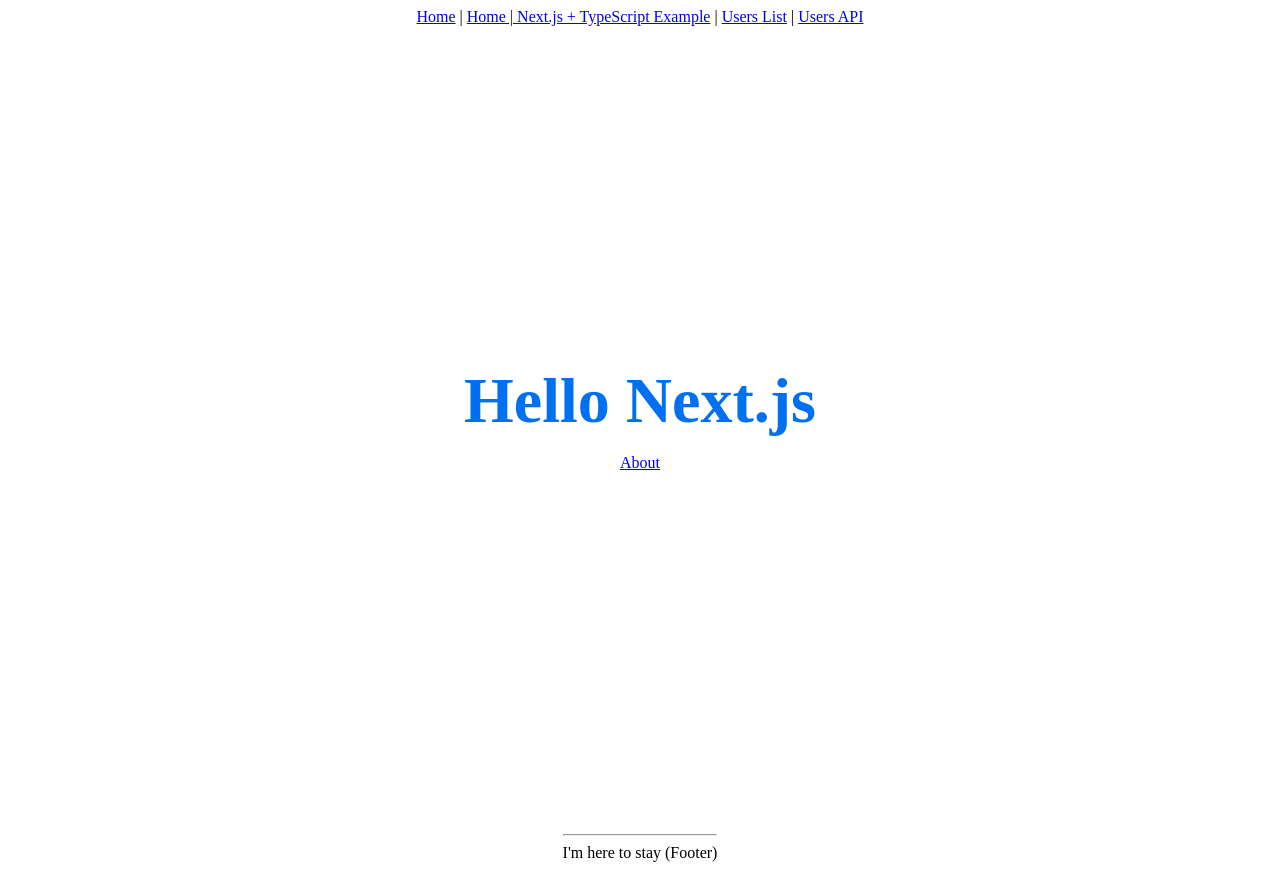
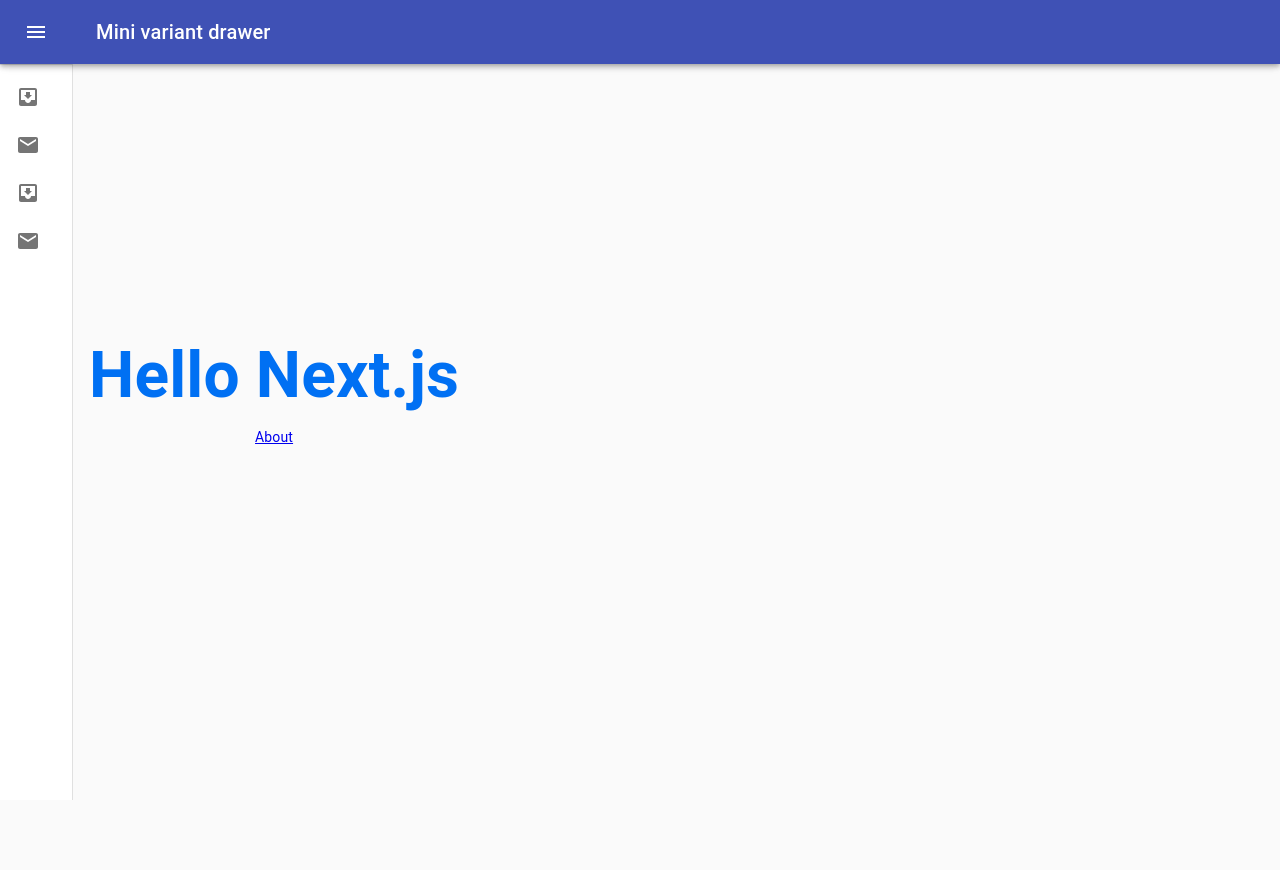
Before and after one commit to dinosaurUncle/PersonalCareerManagementSystem, a Next.js app: page / in a window 1280 px wide. After the commit the page ends 800 px from the top, so only its background shows below. Built offline with nearby package versions, Linux system fonts and the light colour scheme.

Commit message:
material-ui 적용 typescript에서 material-ui 사용방법 위키에 넣을 것

```diff
--- a/components/Layout.tsx
+++ b/components/Layout.tsx
@@ -1,46 +1,187 @@
 import React, { ReactNode } from 'react'
-import Link from 'next/link'
-import Head from 'next/head'
 import styles from '../styles/Home.module.css'
-type Props = {
+import clsx from 'clsx';
+import { createStyles, WithStyles, withStyles} from '@material-ui/core/styles';
+import { Theme } from "@material-ui/core/styles/createMuiTheme";
+import Drawer from '@material-ui/core/Drawer';
+import AppBar from '@material-ui/core/AppBar';
+import Toolbar from '@material-ui/core/Toolbar';
+import List from '@material-ui/core/List';
+import CssBaseline from '@material-ui/core/CssBaseline';
+import Typography from '@material-ui/core/Typography';
+import Divider from '@material-ui/core/Divider';
+import IconButton from '@material-ui/core/IconButton';
+import MenuIcon from '@material-ui/icons/Menu';
+import ChevronLeftIcon from '@material-ui/icons/ChevronLeft';
+import ChevronRightIcon from '@material-ui/icons/ChevronRight';
+import ListItem from '@material-ui/core/ListItem';
+import ListItemIcon from '@material-ui/core/ListItemIcon';
+import ListItemText from '@material-ui/core/ListItemText';
+import InboxIcon from '@material-ui/icons/MoveToInbox';
+import MailIcon from '@material-ui/icons/Mail';
+
+const drawerWidth = 240;
+
+const useStyles = (theme: Theme) =>
+    createStyles({
+        root: {
+            display: 'flex',
+        },
+        appBar: {
+            zIndex: theme.zIndex.drawer + 1,
+            transition: theme.transitions.create(['width', 'margin'], {
+                easing: theme.transitions.easing.sharp,
+                duration: theme.transitions.duration.leavingScreen,
+            }),
+        },
+        appBarShift: {
+            marginLeft: drawerWidth,
+            width: `calc(100% - ${drawerWidth}px)`,
+            transition: theme.transitions.create(['width', 'margin'], {
+                easing: theme.transitions.easing.sharp,
+                duration: theme.transitions.duration.enteringScreen,
+            }),
+        },
+        menuButton: {
+            marginRight: 36,
+        },
+        hide: {
+            display: 'none',
+        },
+        drawer: {
+            width: drawerWidth,
+            flexShrink: 0,
+            whiteSpace: 'nowrap',
+        },
+        drawerOpen: {
+            width: drawerWidth,
+            transition: theme.transitions.create('width', {
+                easing: theme.transitions.easing.sharp,
+                duration: theme.transitions.duration.enteringScreen,
+            }),
+        },
+        drawerClose: {
+            transition: theme.transitions.create('width', {
+                easing: theme.transitions.easing.sharp,
+                duration: theme.transitions.duration.leavingScreen,
+            }),
+            overflowX: 'hidden',
+            width: theme.spacing(7) + 1,
+            [theme.breakpoints.up('sm')]: {
+                width: theme.spacing(9) + 1,
+            },
+        },
+        toolbar: {
+            display: 'flex',
+            alignItems: 'center',
+            justifyContent: 'flex-end',
+            padding: theme.spacing(0, 1),
+            // necessary for content to be below app bar
+            ...theme.mixins.toolbar,
+        },
+        content: {
+            flexGrow: 1,
+            padding: theme.spacing(3),
+        },
+    });
+export interface LayoutProps extends WithStyles<typeof useStyles> {
     children?: ReactNode
     title?: string
+    theme?: string
 }
 
-class Layout extends React.Component<Props, any> {
-    render() {
-        const {children, title = 'This is the default title'} = this.props;
+export interface LayoutState {
+    open : boolean
+}
+
+class Layout extends React.Component<LayoutProps> {
+
+    state:LayoutState = {
+        open:false
+    }
+
+    setOpen(input:boolean){
+        this.setState({
+            open: input
+        })
+    }
+    handleDrawerOpen = () => {
+        this.setOpen(true);
+    };
+
+    handleDrawerClose = () => {
+        this.setOpen(false);
+    };
+
+    render(){
+        const {classes, children, theme} = this.props;
+
         return (
-            <div className={styles.container}>
-                <Head>
-                    <title>{title}</title>
-                    <meta charSet="utf-8" />
-                    <meta name="viewport" content="initial-scale=1.0, width=device-width" />
-                </Head>
-                <header>
-                    <nav>
-                        <Link href="/">
-                            <a>Home</a>
-                        </Link>{' '}
-                        |{' '}
-                        <Link href="/about">
-                            <a>{title}</a>
-                        </Link>{' '}
-                        |{' '}
-                        <Link href="/users">
-                            <a>Users List</a>
-                        </Link>{' '}
-                        | <a href="/api/users">Users API</a>
-                    </nav>
-                </header>
-                {children}
-                <footer>
-                    <hr />
-                    <span>I'm here to stay (Footer)</span>
-                </footer>
+            <div className={classes.root}>
+                <CssBaseline />
+                <AppBar
+                    position="fixed"
+                    className={clsx(classes.appBar, {
+                        [classes.appBarShift]: this.state.open,
+                    })}
+                >
+                    <Toolbar>
+                        <IconButton
+                            color="inherit"
+                            aria-label="open drawer"
+                            onClick={this.handleDrawerOpen}
+                            edge="start"
+                            className={clsx(classes.menuButton, {
+                                [classes.hide]: this.state.open,
+                            })}
+                        >
+                            <MenuIcon />
+                        </IconButton>
+                        <Typography variant="h6" noWrap>
+                            Mini variant drawer
+                        </Typography>
+                    </Toolbar>
+                </AppBar>
+                <Drawer
+                    variant="permanent"
+                    className={clsx(classes.drawer, {
+                        [classes.drawerOpen]: this.state.open,
+                        [classes.drawerClose]: !this.state.open,
+                    })}
+                    classes={{
+                        paper: clsx({
+                            [classes.drawerOpen]: this.state.open,
+                            [classes.drawerClose]: !this.state.open,
+                        }),
+                    }}
+                >
+                    <div className={classes.toolbar}>
+                        <IconButton onClick={this.handleDrawerClose}>
+                            {theme === 'rtl' ? <ChevronRightIcon /> : <ChevronLeftIcon />}
+                        </IconButton>
+                    </div>
+                    <Divider />
+                    <List>
+                        {['Inbox', 'Starred', 'Send email', 'Drafts'].map((text, index) => (
+                            <ListItem button key={text}>
+                                <ListItemIcon>{index % 2 === 0 ? <InboxIcon /> : <MailIcon />}</ListItemIcon>
+                                <ListItemText primary={text} />
+                            </ListItem>
+                        ))}
+                    </List>
+                </Drawer>
+                <main>
+                    <div className={styles.container}>
+                        {children}
+                    </div>
+                </main>
+
             </div>
         );
     }
-}
 
-export default Layout
+
+
+
+
+} export default withStyles(useStyles)(Layout);
--- a/package.json
+++ b/package.json
@@ -9,6 +9,8 @@
     "type-check": "tsc"
   },
   "dependencies": {
+    "@material-ui/core": "^4.11.0",
+    "@material-ui/icons": "^4.9.1",
     "next": "9.5.0",
     "react": "16.13.1",
     "react-dom": "16.13.1"
--- a/pages/about.tsx
+++ b/pages/about.tsx
@@ -2,7 +2,7 @@
 import Layout from '../components/Layout'
 
 const AboutPage = () => (
-    <Layout title="About | Next.js + TypeScript Example">
+    <Layout theme="rtl" title="About | Next.js + TypeScript Example">
         <h1>About</h1>
         <p>This is the about page</p>
         <p>
--- a/pages/index.tsx
+++ b/pages/index.tsx
@@ -2,7 +2,7 @@
 import Layout from '../components/Layout'
 import styles from '../styles/Home.module.css'
 const IndexPage = () => (
-    <Layout title="Home | Next.js + TypeScript Example">
+    <Layout theme="rtl" title="Home | Next.js + TypeScript Example">
         <div className={styles.container}>
             <h1 className={styles.title}>Hello Next.js</h1>
             <p>
```
Also changed, not shown: next-env.d.ts (added), 2 other files (tests, documents, lock files or other folders).
